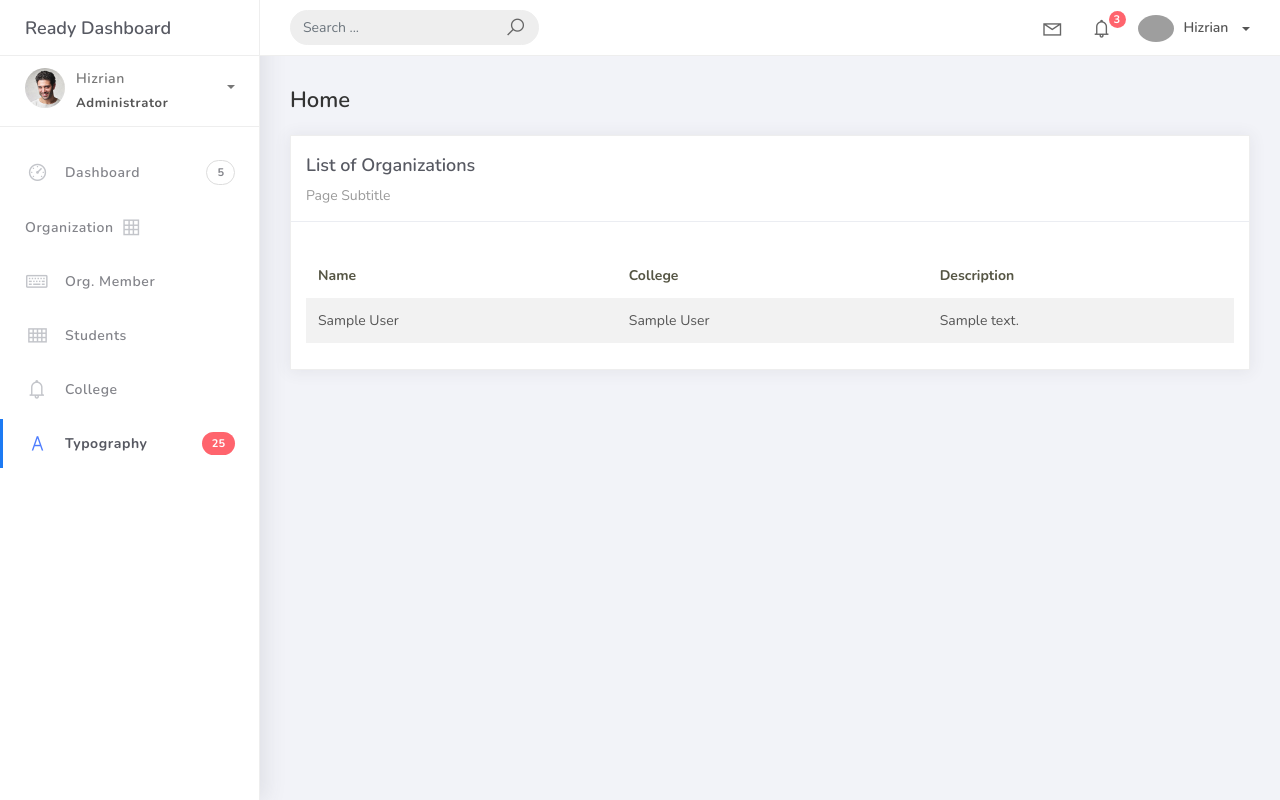
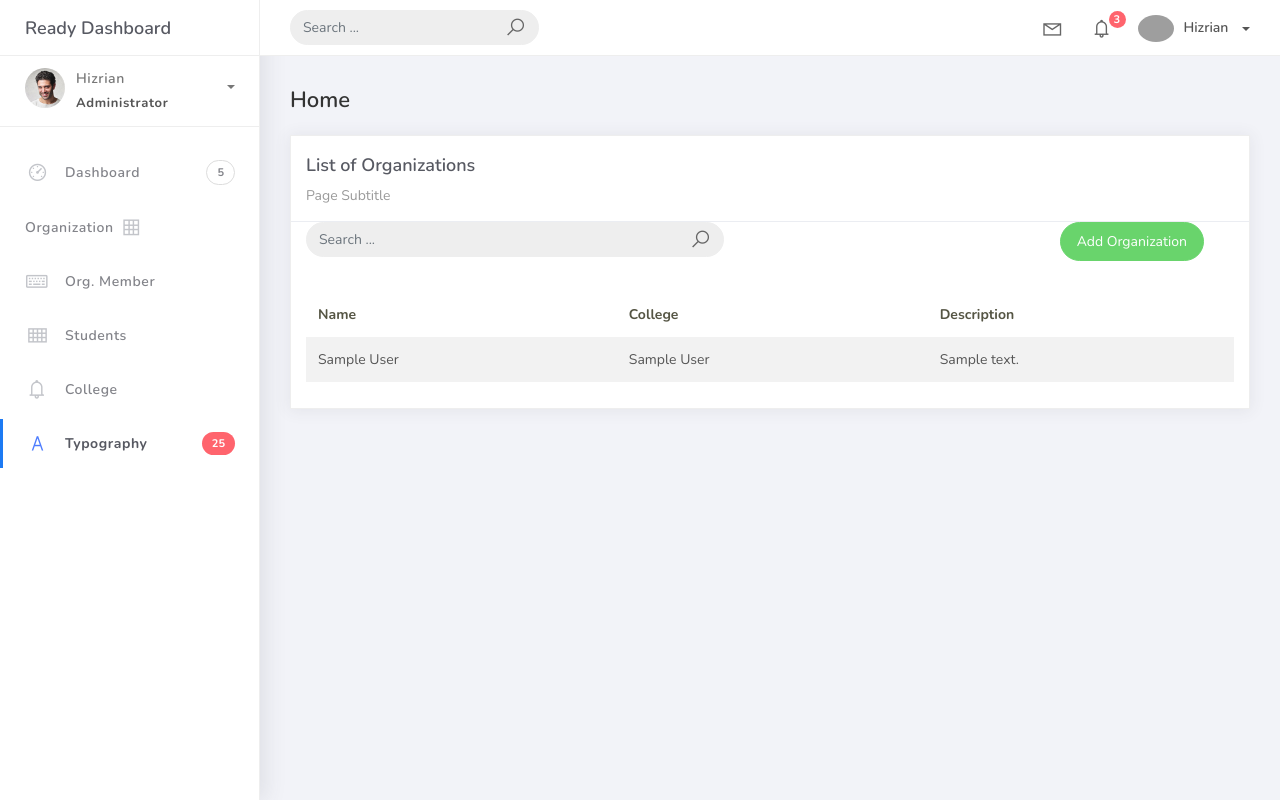
Before and after one commit to JuliusMarckArnesto/PSUSphere, a Django app: page /organization_list in a window 1280 px wide. Run offline with Django 5.2, Linux system fonts and the light colour scheme; tables that the repository leaves empty hold one stand-in row (values such as "Sample post"); some libraries are stand-ins or nearby versions; grey boxes are pictures that could not be loaded.

Commit message:
modify  org_form.html

```diff
--- a/projectsite/templates/org_list.html
+++ b/projectsite/templates/org_list.html
@@ -9,6 +9,25 @@
              <div class="card-title">List of Organizations</div>
              <div class="card-category">Page Subtitle</div>
            </div>
+            <div class="col-md-12 row">
+            <div class="col-md-6">
+            <form class="navbar-left navbar-form nav-search mr-md-3" action="">
+                    <div class="input-group">
+                    <input type="text" placeholder="Search ..." class="form-control" />
+                    <div class="input-group-append">
+                    <span class="input-group-text">
+                        <i class="la la-search search-icon"></i>
+                    </span>
+                    </div>
+                    </div>
+                    </form>
+                    </div>
+                    <div class="col-md-6">
+                    <div class="pull-right">
+                <a href="{% url 'organization-add' %}" class="btn btn-success btn-rounded">Add Organization</a>
+                    </div>
+            </div>
+            </div>
            <div class="card-body">
              <table class="table table-striped mt-3">
                <thead>
```
